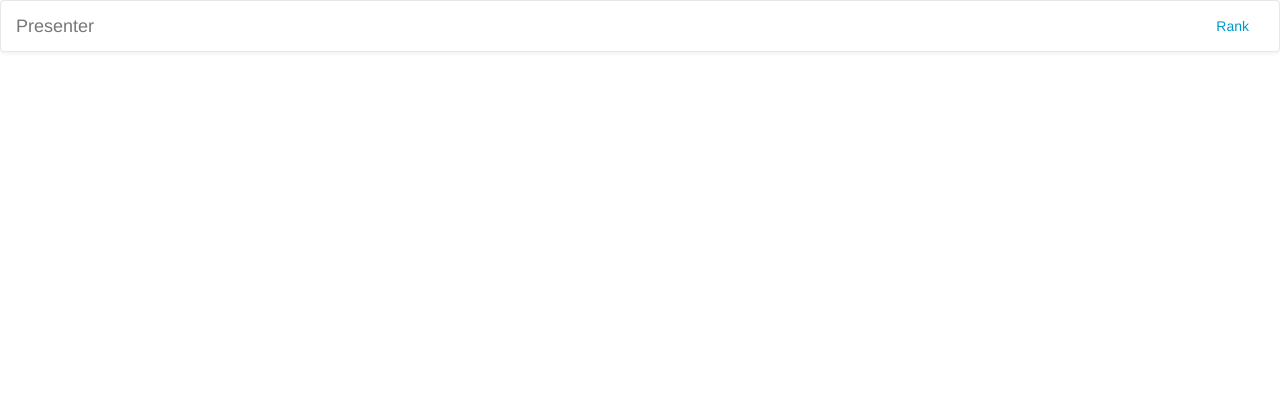
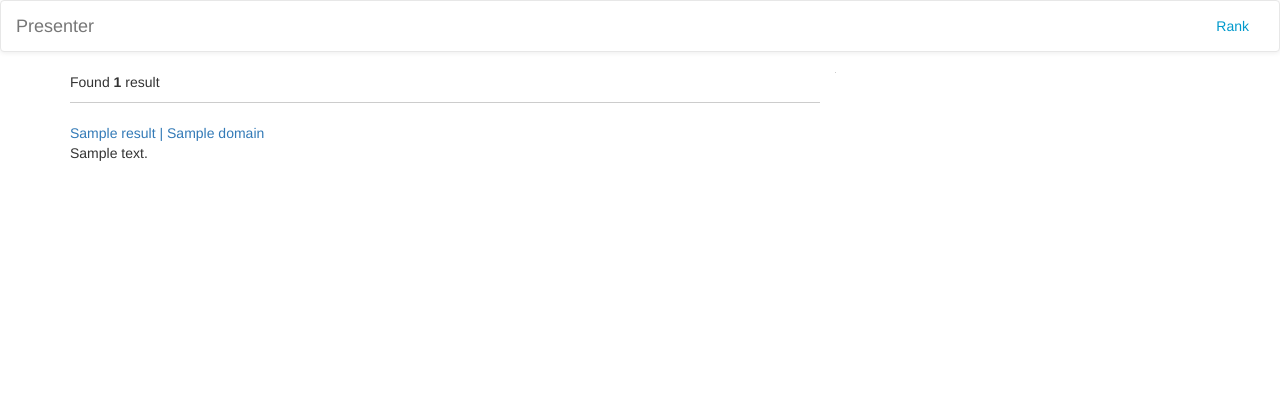
Before and after one commit to a13576606825/QuickFlix-presenter, a Flask app: template webapp/templates/result.html in a window 1280 px wide. Shown: the top 420 px of the page. Run offline with Flask 2, Linux system fonts and the light colour scheme; the template is opened without the code that fills it: most values are stand-ins (such as "Sample title", 1, 10 or a date in 2020); some libraries are stand-ins or nearby versions.

Commit message:
complete main logic to display search results

```diff
--- a/webapp/static/css/global.css
+++ b/webapp/static/css/global.css
@@ -120,3 +120,25 @@ html, body{
   pointer-events: auto;
   cursor: pointer;
 }
+
+.hori-divider {
+	padding-bottom:10px;
+	border-bottom: 1px solid #ccc;
+}
+
+.vert-divider {
+	padding-left:50px;
+	border-left: 1px dashed #ccc;
+}
+
+.result-space {
+	padding-top: 20px;
+}
+.result-entry {
+	padding-top: 20px;
+}
+
+.empty-result {
+	font-size: 18px
+
+}
--- a/webapp/templates/base.html
+++ b/webapp/templates/base.html
@@ -46,16 +46,15 @@
 						<div class="collapse navbar-collapse" id="bs-example-navbar-collapse-1">
 
 							{% if query%}
-
 							<div class="navbar-form navbar-left">
 
 								<div class="input-group">
 									<div class="form-group has-feedback has-clear">
-										<input type="text" style='width:400px' class=" form-control searchInput" value={{query}} placeholder="Movie Title">
+										<input type="text" style='width:400px' class=" form-control searchInput" value="{{query | e}}" placeholder="Movie Title">
 										<span class="form-control-clear glyphicon glyphicon-remove form-control-feedback hidden"></span>
 									</div>
 									<span class="input-group-btn">
-										<button type="button" class="submitSearch btn btn-info" id="exampleButton1">Search</button>
+										<button type="button" class="submitSearch btn btn-default" id="exampleButton1">Search</button>
 									</span>
 								</div>
 							</div>
@@ -97,6 +96,10 @@
 			$(this).siblings('input[type="text"]').val('')
 			.trigger('propertychange').focus();
 		});
+		function go(url) {
+			var win = window.open(url, '_blank');
+		}
+
 		$(document).on('click', '.submitSearch', function() {
 			var query = $('.searchInput').first().val();
 			if(query!=null && query.trim()!='') {
--- a/webapp/templates/result.html
+++ b/webapp/templates/result.html
@@ -1,13 +1,53 @@
 {% extends "base.html" %}
 {% block title %}Result{% endblock %}
 {% block head %}
-    {{ super() }}
+{{ super() }}
 {% endblock %}
 {% block content %}
-	<div class='max-space'>
+<div class='max-space'>
+  {% if results|length>0 and isBlur %}
+  <div class="alert alert-info" role="alert">
+    Note: Do you mean <strong>{{matched | e}}</strong> instead of <strong>{{query | e}}</strong>[{{similarity}}]?
+  </div>
+  {% endif %}
+  <div class='container result-space'>
+    <div class='row'>
+      <div class='col-lg-8 col-md-10'>
 
+        {% for result in results %}
+          {%if loop.first%}
+          <div class='hori-divider'>
+            Found <strong>{{results|length}}</strong>
+              {% if results|length > 1 %}results{% else %}result{% endif %}
+          </div>
+          {% endif%}
+          <div onclick="go('{{result.url}}')" class='result-entry'>
+            <div class='result-header'>
+              <a href="{{result.url}}">
+                {{result.title}} | {{result.domain}}
+              </a>
+            </div>
+            <p>{{result.descripton}}</p>
+          </div>
+        {% else %}
+        <div class='empty-result'>
+          <h3>We could not match any documents for your search - <span class="label label-info">{{query | e}}</span></h3>
+          <br/>
+          <strong>Suggestions</strong>:
+          <br/>
+          - Make sure that all words are spelled correctly.
+          <br/>
+          - Try different movies.
+          <br/>
+        </div>
 
+        {% endfor %}
+      </div>
+      <div class='col-lg-4 vert-divider'>
+      </div>
+    </div>
   </div>
+</div>
 
 
 {% endblock %}
```
Also changed, not shown: webapp/core.py (added, +43 -0 lines), webapp/handler.py (+14 -3 lines), webapp/templates/navbar.html (deleted, +0 -43 lines), README.md.
